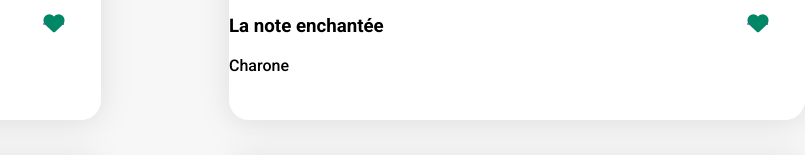
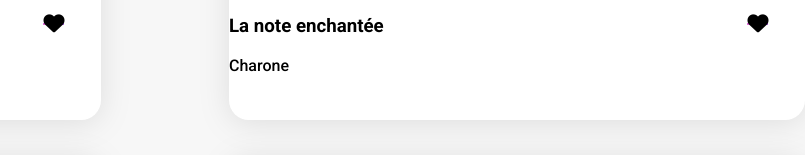
Before and after one commit to berenisse1/oh-my-food, a plain HTML site: page index.html in a window 1280 px wide. Shown: the part 780-935 px from the top of the page, 475-1280 px from the left. Drawn offline with Linux system fonts and the light colour scheme; grey boxes are pictures that could not be loaded.

Commit message:
restaurant: coeur teste couleur

```diff
--- a/css/style.css
+++ b/css/style.css
@@ -273,8 +273,9 @@ display: flex;
 .card-like {
 
     font-size: 25px;
+    font-weight: unset;
     position:relative;
-    color: #008766;
+    color: black;
     opacity: 0em;
     left: 90%;
     bottom: 80px;
```
